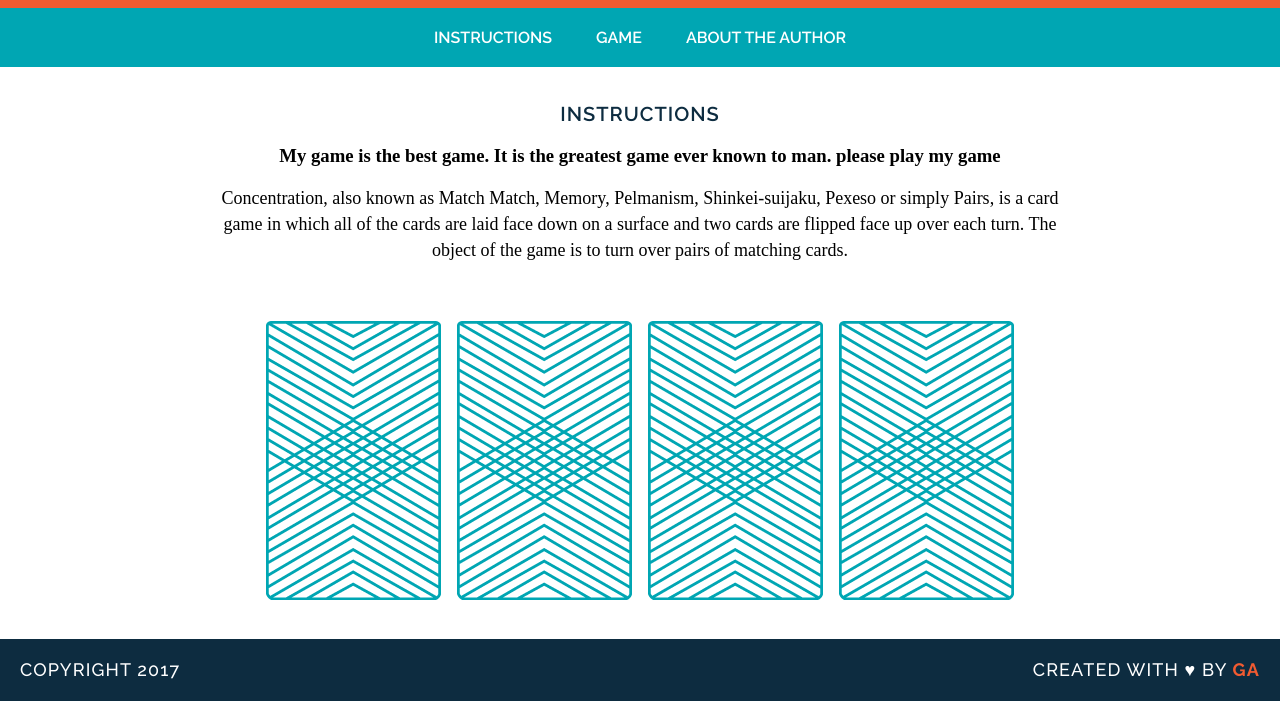
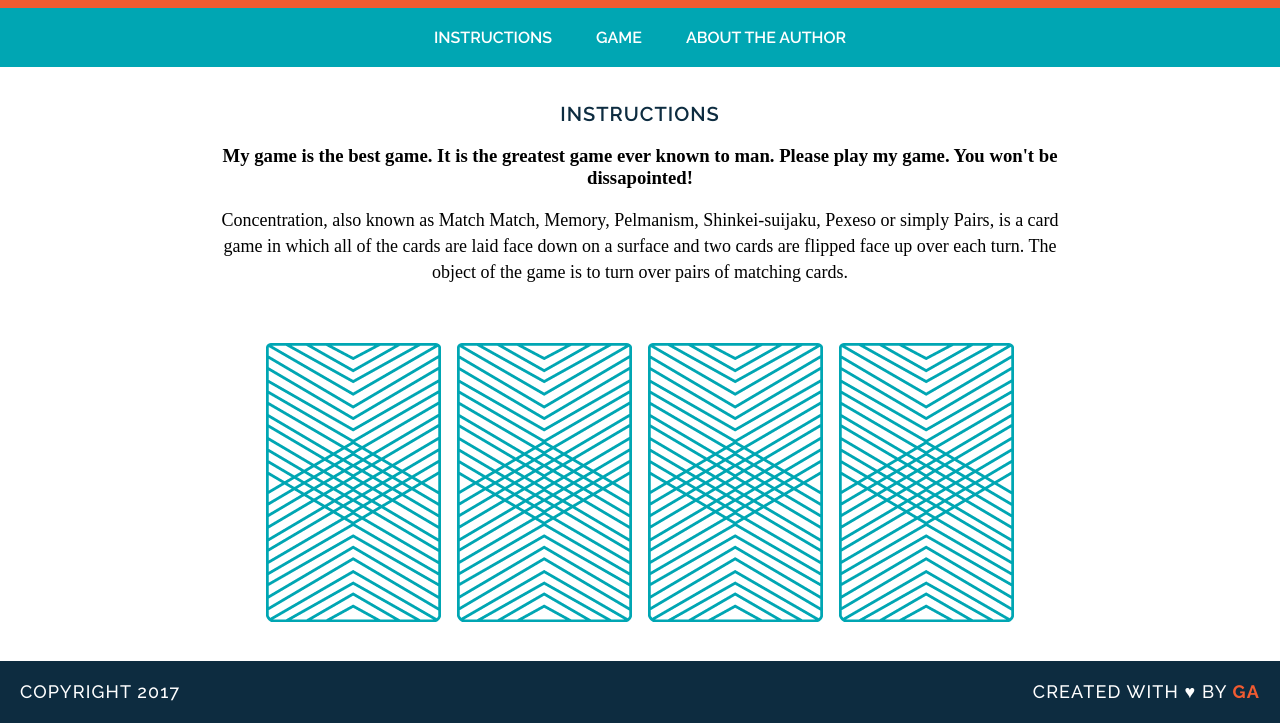
Before and after one commit to thatadamedwards/wdi-fundamentals-memorygame, a plain HTML site: page index.html in a window 1280 px wide. Shown: the part 105-828 px from the top of the page. Before the commit the page ends 806 px from the top, so only its background shows below. Drawn offline with Linux system fonts and the light colour scheme; a web font is replaced by a local one.

Commit message:
added final changes to html

```diff
--- a/index.html
+++ b/index.html
@@ -16,11 +16,10 @@
         <a href="#"> INSTRUCTIONS</a>
         <a href="#">GAME</a>
         <a href="#"> ABOUT THE AUTHOR</a>
-        <!-- /include some personal social media links so users can learn about me the developer. Also figure out how to make this a list under or a span. -->
     </nav>
     <main>
         <h2> INSTRUCTIONS</h2>
-        <h3> My game is the best game. It is the greatest game ever known to man. please play my game</h3>
+        <h3> My game is the best game. It is the greatest game ever known to man. Please play my game. You won't be dissapointed!</h3>
         <p> Concentration, also known as Match Match, Memory, Pelmanism, Shinkei-suijaku, Pexeso or simply Pairs, is a card game
             in which all of the cards are laid face down on a surface and two cards are flipped face up over each turn. The
             object of the game is to turn over pairs of matching cards.</p>
```
